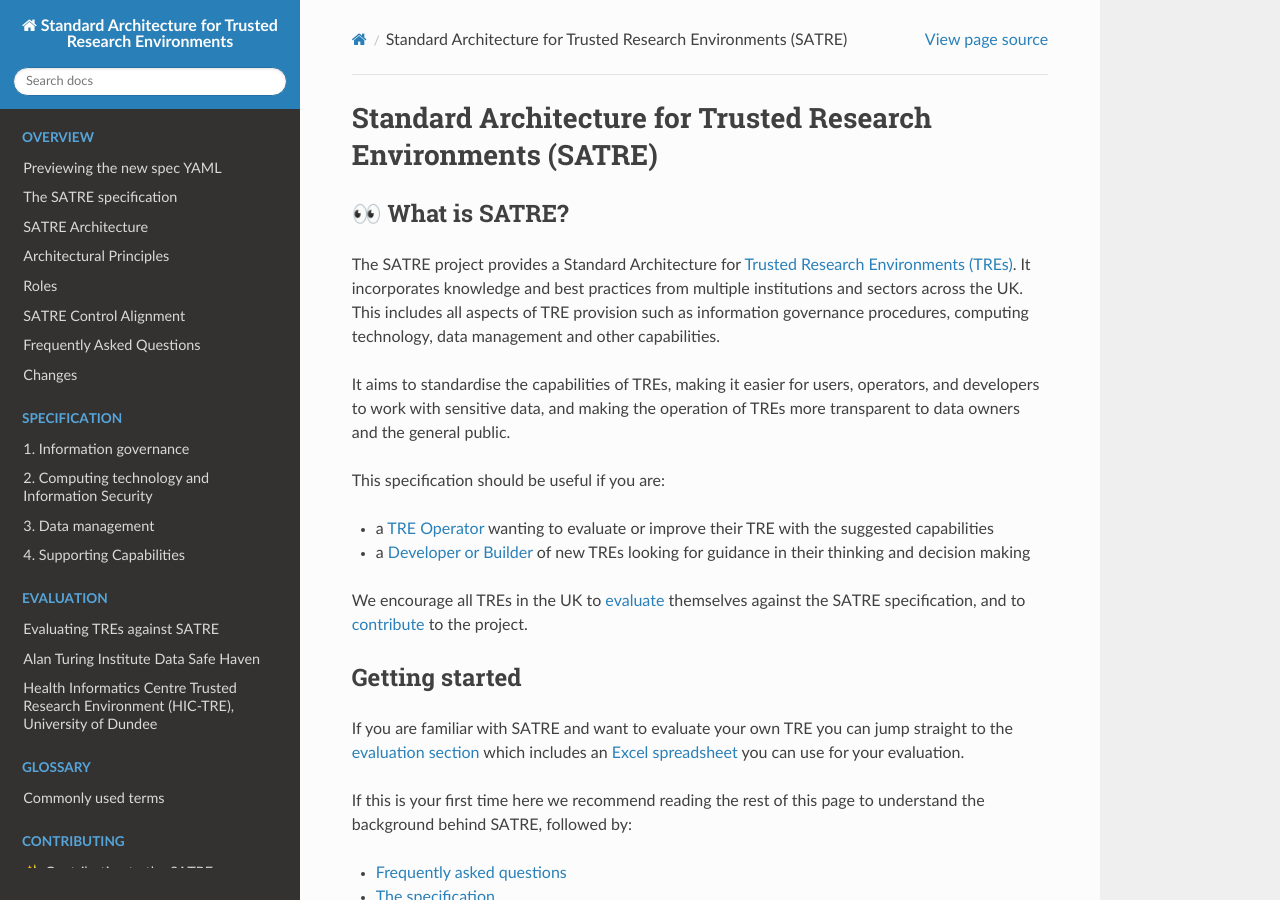
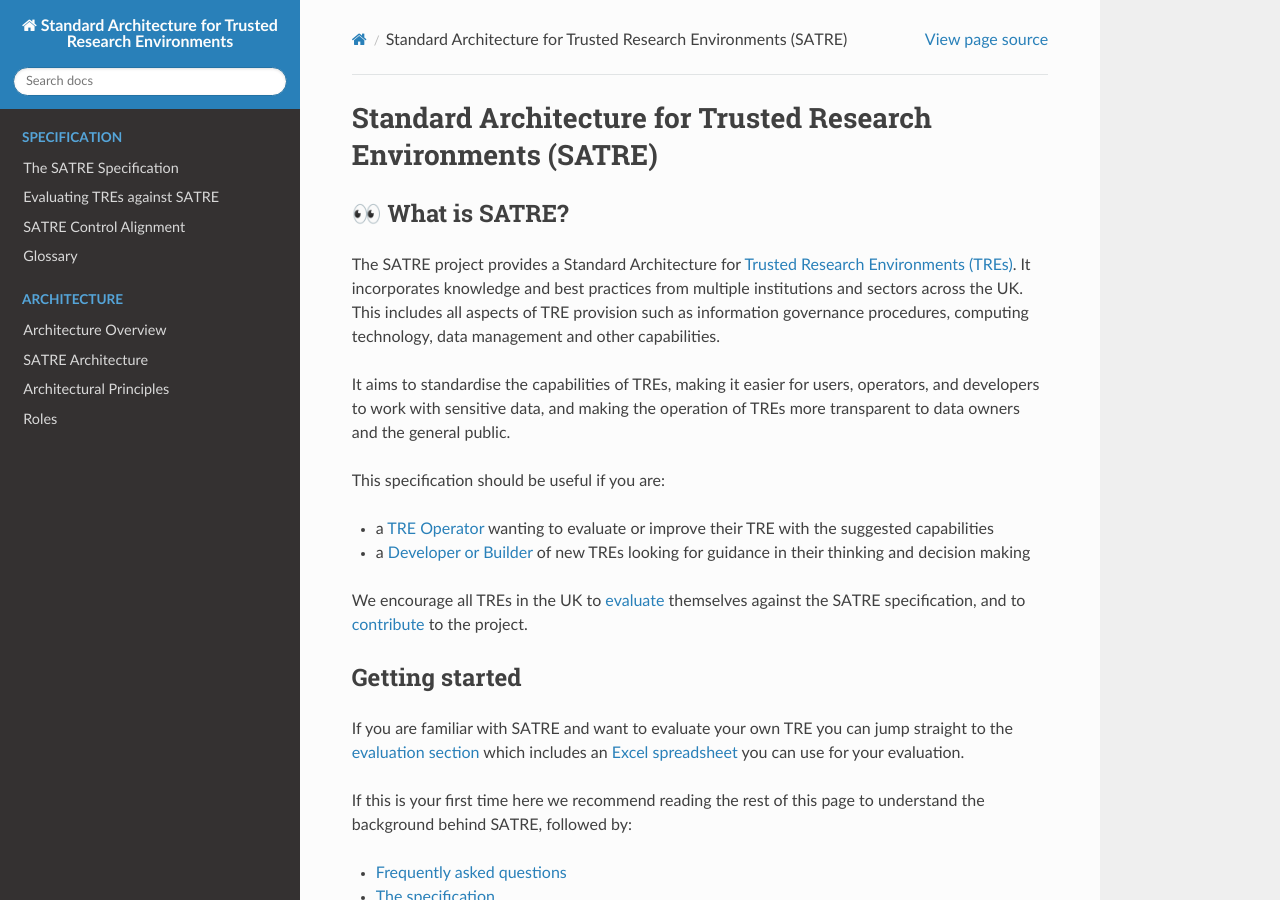
Before and after one commit to sa-tre/satre-specification, a Sphinx documentation site: the page built from docs/source/index.md, in a window 1280 px wide and 900 px high. Built offline with Sphinx 7.4.7 and the Read the Docs theme 3.1.0, drawn with Linux system fonts in a browser that asks for light colours.

Commit message:
index reorg

````diff
--- a/docs/source/evaluation.md
+++ b/docs/source/evaluation.md
@@ -3,9 +3,6 @@
 # Evaluating TREs against SATRE
 
 This section details the method for evaluating a TRE against the SATRE specification.
-
-This document also includes two example evaluations for {ref}`The Alan Turing Institute's Data Safe Haven <evaluation_alan_turing_institute>` and {ref}`The University of Dundee/HIC's TREEHOOSE <evaluation_dundee_hic>`.
-We hope that these examples will help you to write your own evaluation.
 
 ## Who should evaluate a TRE against SATRE?
 
@@ -30,6 +27,14 @@ By scoring your institutions' TRE against the specification using the method bel
 SATRE is _not_ a technical standard for which formal accreditation can be achieved.
 For more info see: {ref}`is_standard`
 :::
+
+## Publicly available evaluations
+
+Example evaluations from UK TREs are now hosted on the [Standard Architecture for Trusted Research Environments](https://satre-specification.readthedocs.io/en/latest/) site.
+These examples demonstrate how different institutions have evaluated their TREs against the SATRE specification and can help guide your own evaluation process.
+
+We encourage organisations to share their evaluations to benefit the community and contribute towards openness.
+By making evaluations publicly available, we can collectively improve TRE provision across the sector and learn from each other's experiences and approaches.
 
 (scoring_method)=
 
--- a/docs/source/index.md
+++ b/docs/source/index.md
@@ -2,53 +2,28 @@
 
 ```{toctree}
 :hidden:
-:caption: Overview
+:caption: Specification
 
-new-spec-test.md
-
-specification.md
-architecture.md
-principles.md
-roles.md
-alignment.md
-faqs.md
-changes.md
+The SATRE Specification <new-spec-test.md>
+evaluation.md
+SATRE Control Alignment <alignment.md>
+Glossary <https://glossary.uktre.org/en/stable/>
 ```
 
 ```{toctree}
 :hidden:
-:numbered: 2
-:caption: Specification
+:caption: Architecture
 
-pillars/information_governance.md
-pillars/computing_technology.md
-pillars/data_management.md
-pillars/supporting.md
+Architecture Overview <architecture.md>
+SATRE Architecture <https://satre-archimate.readthedocs.io/en/latest/?view=id-4349bc52159b48e9b785e9809a876c03>
+principles.md
+roles.md
 ```
 
 ```{toctree}
 :hidden:
-:caption: Evaluation
+:caption: FAQs <faqs.md>
 
-evaluation.md
-evaluations/alan_turing_institute.md
-evaluations/dundee_hic.md
-```
-
-```{toctree}
-:hidden:
-:caption: Glossary
-
-glossary.md
-```
-
-```{toctree}
-:hidden:
-:caption: Contributing
-
-contributing/index.md
-contributing/walkthrough.md
-contributing/contributors.md
 ```
 
 (what_is_satre)=
````
Also changed, not shown: .kiro/prompts.md (added).
